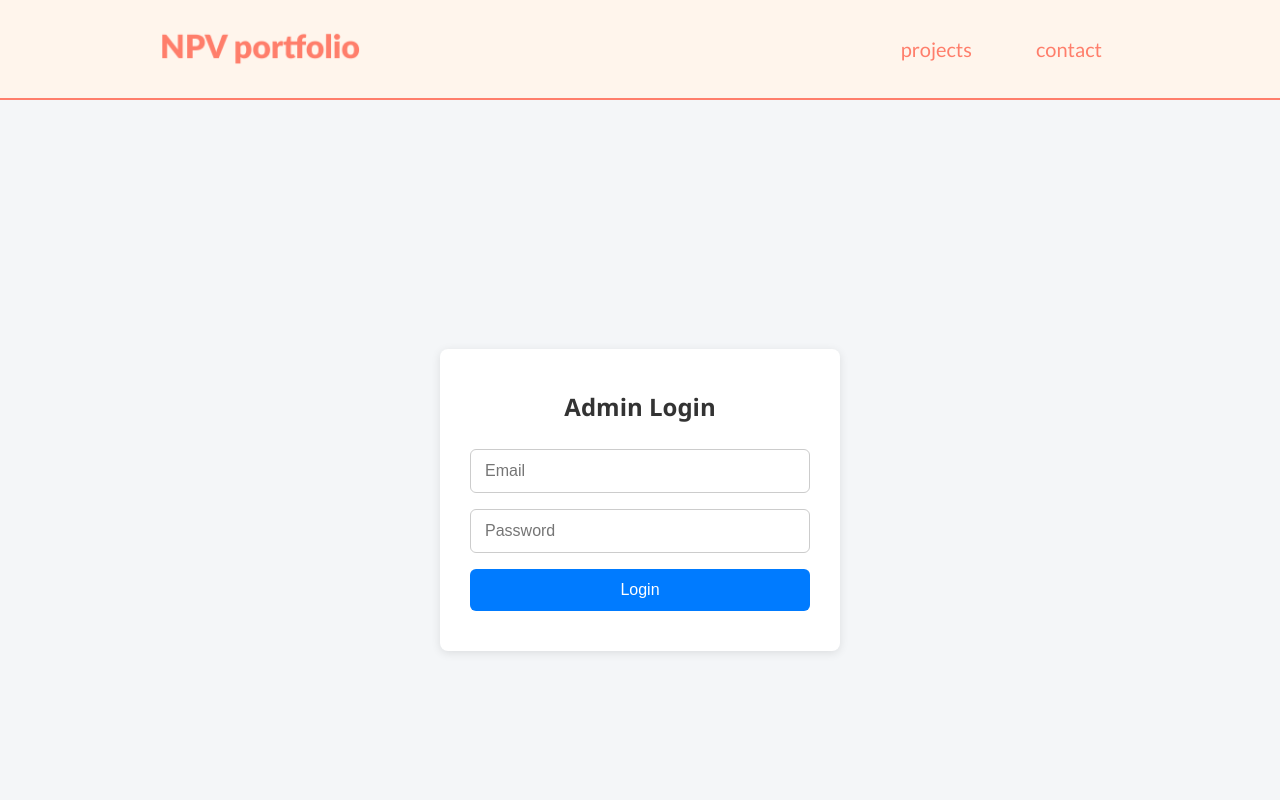
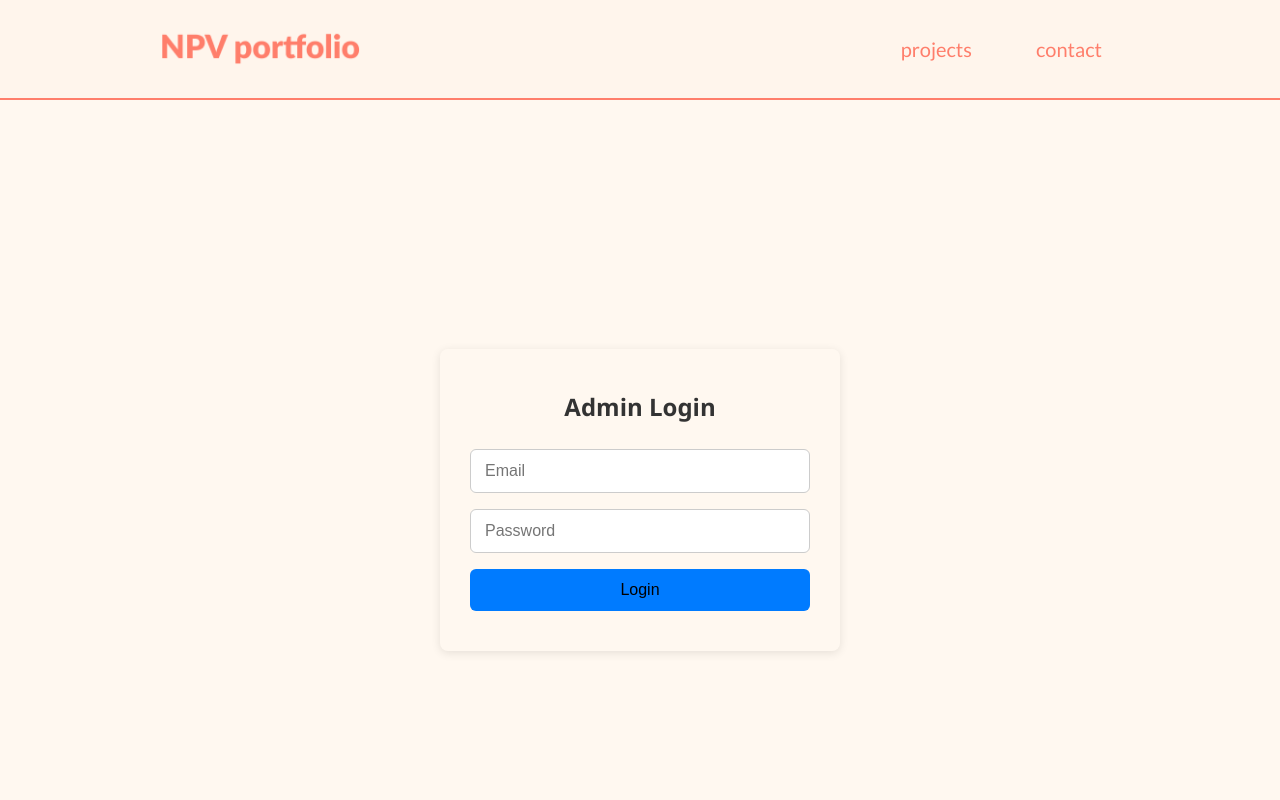
Before and after one commit to giv123/portfolio-designer, a React (Vite) app: page /admin/login in a window 1280 px wide. Shown: the top 800 px of the page. Built offline with nearby package versions, Linux system fonts and the light colour scheme.

Commit message:
Improve styling

```diff
--- a/src/styles/adminLayout.css
+++ b/src/styles/adminLayout.css
@@ -4,13 +4,11 @@
   flex-direction: row;
   width: 100%;
   flex-wrap: wrap;
-  background: #fff8f0;
 }
 
 .admin-main-content {
   flex: 1;
   width: 100%;
-  background: #fff8f0;
 }
 
 .admin-container {
--- a/src/styles/adminLoginLayout.css
+++ b/src/styles/adminLoginLayout.css
@@ -5,12 +5,10 @@
   align-items: center;
   justify-content: center;
   height: 100vh;
-  background-color: #f4f6f8;
   font-family: 'Segoe UI', Tahoma, Geneva, Verdana, sans-serif;
 }
 
 .admin-login-box {
-  background-color: #fff;
   padding: 40px 30px;
   border-radius: 8px;
   box-shadow: 0 2px 10px rgba(0, 0, 0, 0.1);
@@ -39,7 +37,6 @@
   padding: 12px;
   background-color: #007bff;
   border: none;
-  color: white;
   font-size: 16px;
   border-radius: 6px;
   cursor: pointer;
--- a/src/styles/adminLogoutLayout.css
+++ b/src/styles/adminLogoutLayout.css
@@ -2,5 +2,4 @@
   text-align: center;
   padding: 2rem;
   font-size: 1.1rem;
-  color: #0a4743;
 }
```
